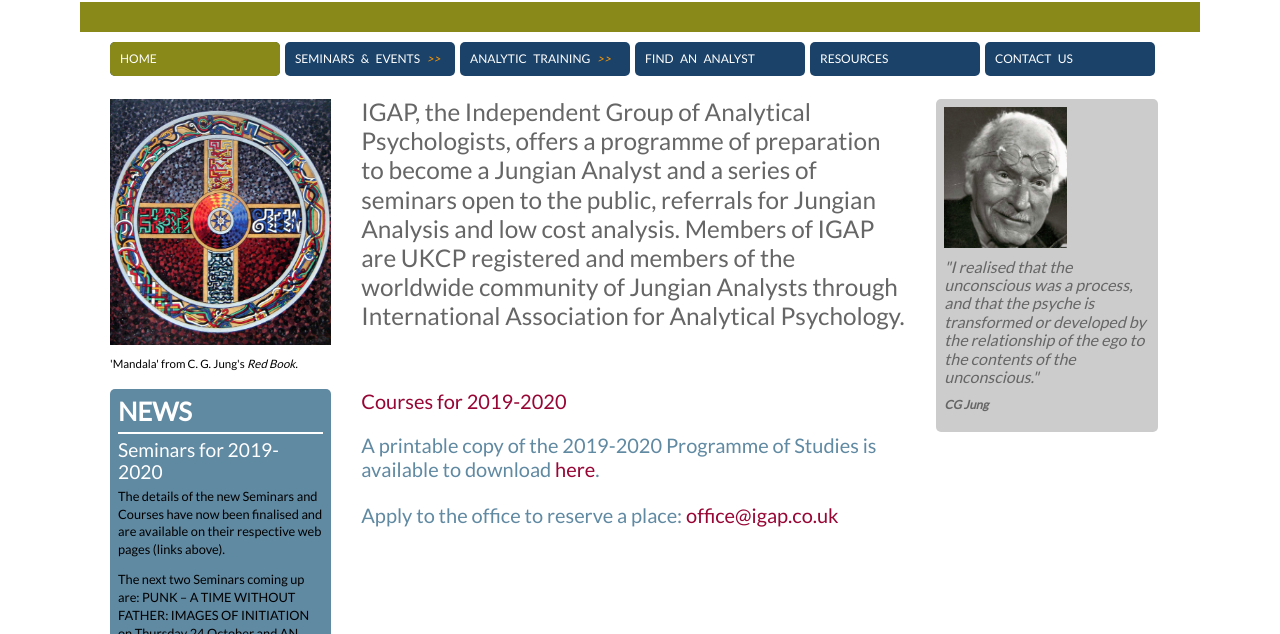
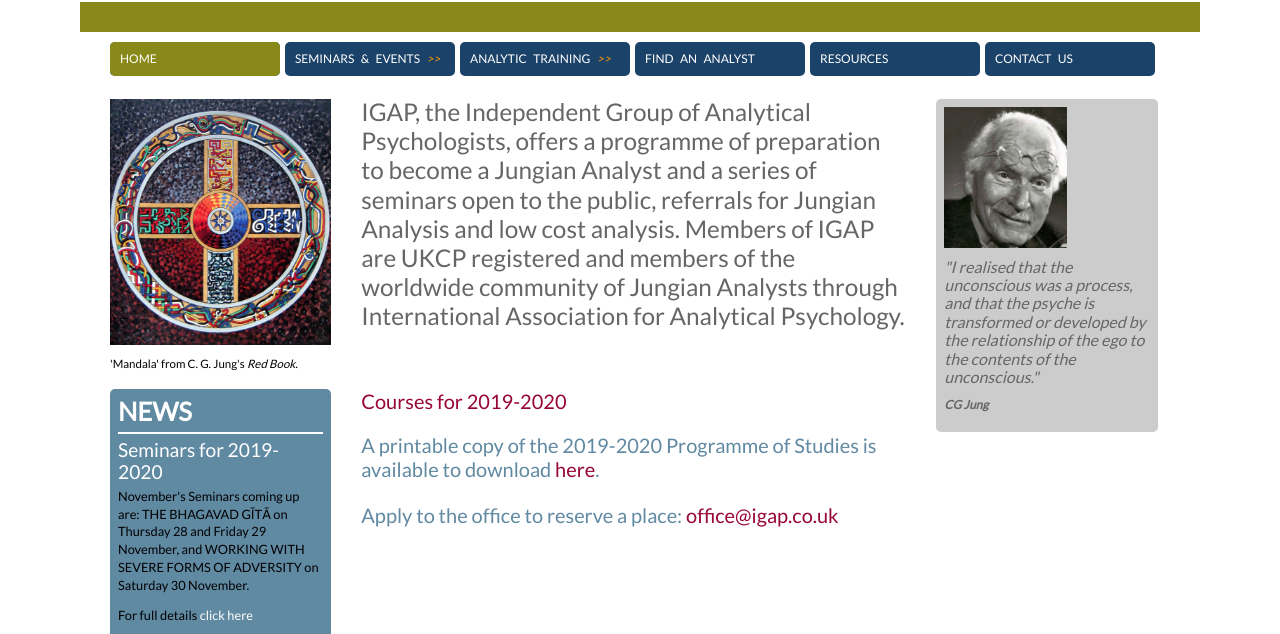
Before and after one commit to CHKass/IGAPgit, a website: page app/index.html in a window 1280 px wide. Shown: the part 153-787 px from the top of the page. Drawn offline with Linux system fonts and the light colour scheme.

Commit message:
Updates to flash box on Home page.

```diff
--- a/app/index.html
+++ b/app/index.html
@@ -91,9 +91,8 @@
 				    <div class="col-greyblue">
                		<h1>NEWS</h1>
 						<h2>Seminars for 2019-2020</h2>
-                            <p>The details of the new Seminars and Courses have now been finalised and are available on their respective web pages (links above).</p>
 
-							<p>The next two Seminars coming up are: PUNK – A TIME WITHOUT FATHER: IMAGES OF INITIATION on Thursday 24 October and AN EXPERIENTIAL SEMINAR ON THE CHILD ARCHETYPE on Friday 25 October and Saturday 26 October.</p>
+							<p>November's Seminars coming up are: THE BHAGAVAD GĪTĀ on Thursday 28 and Friday 29 November, and WORKING WITH SEVERE FORMS OF ADVERSITY on  Saturday 30 November.</p>
                             <p>For full details <a href="autumn.html">click here</a></p>
 
                             <p>Apply at the usual place <a href="mailto:office%40igap.co.uk">office@igap.co.uk</a></p>
```
